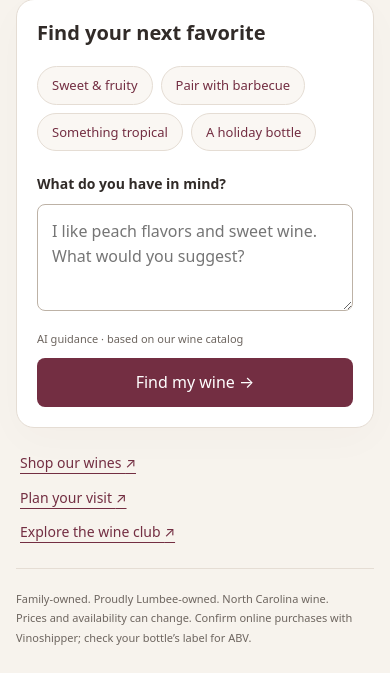
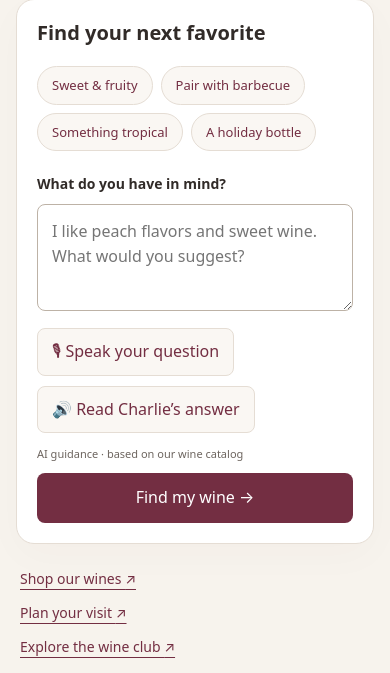
Before and after one commit to d-locklear/wine-concierge, a Flask app: page / in a window 390 px wide. Shown: the part 258-931 px from the top of the page. Before the commit the page ends 903 px from the top, so only its background shows below. Run offline with Flask 3, Linux system fonts and the light colour scheme; some libraries are stand-ins or nearby versions.

Commit message:
Add browser microphone and spoken recommendations for Charlie (#14)
* Add optional Charlie voice controls

* Add optional Charlie voice controls

* Add optional Charlie voice controls

```diff
--- a/static/concierge.css
+++ b/static/concierge.css
@@ -7,3 +7,5 @@
 .host-label{font-size:13px;color:var(--wine);margin:0}
 .embedded .host-copy h1{font-size:32px}
 @media(max-width:520px){.host-introduction{grid-template-columns:92px minmax(0,1fr);gap:16px}.host-copy h1,.embedded .host-copy h1{font-size:27px}.host-label{font-size:12px}}
+
+.voice-controls{display:flex;flex-wrap:wrap;gap:10px;margin-top:10px}.voice-controls button{border:1px solid var(--line);background:#faf7f3;color:var(--wine);border-radius:8px;padding:10px 14px}.voice-controls button[hidden]{display:none}
--- a/static/concierge.js
+++ b/static/concierge.js
@@ -63,3 +63,37 @@ form.addEventListener('submit', async event => {
     statusLine.textContent = error.name === 'AbortError' ? 'This is taking longer than expected. Please try again or browse our wines below.' : (error instanceof TypeError ? 'We could not connect. Please try again or browse our wines below.' : error.message);
   } finally { clearTimeout(timeout); submit.disabled = false; }
 });
+
+
+// Optional browser voice features. Typed questions remain available everywhere.
+const micButton = document.getElementById('mic-button');
+const speakToggle = document.getElementById('speak-toggle');
+const SpeechRecognition = window.SpeechRecognition || window.webkitSpeechRecognition;
+let recognition = null;
+let listening = false;
+if (SpeechRecognition && micButton) {
+  micButton.hidden = false;
+  micButton.addEventListener('click', () => {
+    if (listening) { recognition.stop(); return; }
+    recognition = new SpeechRecognition();
+    recognition.lang = 'en-US';
+    recognition.interimResults = false;
+    recognition.continuous = false;
+    recognition.onstart = () => { listening = true; micButton.textContent = 'Stop listening'; micButton.setAttribute('aria-pressed', 'true'); statusLine.textContent = 'Listening for your question…'; };
+    recognition.onresult = event => { promptInput.value = event.results[0][0].transcript; statusLine.textContent = 'Question captured. Tap Find my wine to continue.'; promptInput.focus(); };
+    recognition.onerror = event => { statusLine.textContent = event.error === 'not-allowed' ? 'Microphone access was denied. Please enable it in browser settings or type your question.' : 'Voice input was unavailable. You can type your question instead.'; };
+    recognition.onend = () => { listening = false; micButton.textContent = '🎙 Speak your question'; micButton.setAttribute('aria-pressed', 'false'); };
+    try { recognition.start(); } catch (_) { statusLine.textContent = 'Voice input could not start. Please type your question.'; }
+  });
+}
+if (speakToggle && 'speechSynthesis' in window) {
+  speakToggle.hidden = false;
+  speakToggle.addEventListener('click', () => {
+    if (window.speechSynthesis.speaking) { window.speechSynthesis.cancel(); return; }
+    const answer = document.getElementById('answer').textContent.trim();
+    if (!answer) return;
+    const utterance = new SpeechSynthesisUtterance(answer);
+    utterance.lang = 'en-US'; utterance.rate = 0.95;
+    window.speechSynthesis.speak(utterance);
+  });
+}
--- a/templates/concierge.html
+++ b/templates/concierge.html
@@ -6,7 +6,7 @@
   <meta name="description" content="Find a Locklear wine for your taste, your table, or your next celebration.">
   <title>Charlie, Our AI Wine Concierge | Locklear Winery</title>
   <link rel="stylesheet" href="{{ url_for('static', filename='concierge.css', v='charlie-20261020') }}">
-  <script src="{{ url_for('static', filename='concierge.js') }}" defer></script>
+  <script src="{{ url_for('static', filename='concierge.js', v='voice-20261020') }}" defer></script>
 </head>
 <body class="{{ 'embedded' if embedded else '' }}">
 <main>
@@ -32,7 +32,7 @@
     <form id="ask-form">
       <label for="prompt">What do you have in mind?</label>
       <textarea id="prompt" name="prompt" maxlength="2000" rows="3" required placeholder="I like peach flavors and sweet wine. What would you suggest?"></textarea>
-      <div class="form-footer"><span>AI guidance · based on our wine catalog</span><button class="primary" id="submit" type="submit">Find my wine <span aria-hidden="true">→</span></button></div>
+      <div class="voice-controls"><button id="mic-button" type="button" aria-pressed="false" hidden>🎙 Speak your question</button><button id="speak-toggle" type="button" hidden>🔊 Read Charlie’s answer</button></div><div class="form-footer"><span>AI guidance · based on our wine catalog</span><button class="primary" id="submit" type="submit">Find my wine <span aria-hidden="true">→</span></button></div>
     </form>
     <p id="status" role="status" aria-live="polite"></p>
     <section id="result" aria-label="Your wine recommendations" hidden>
```
